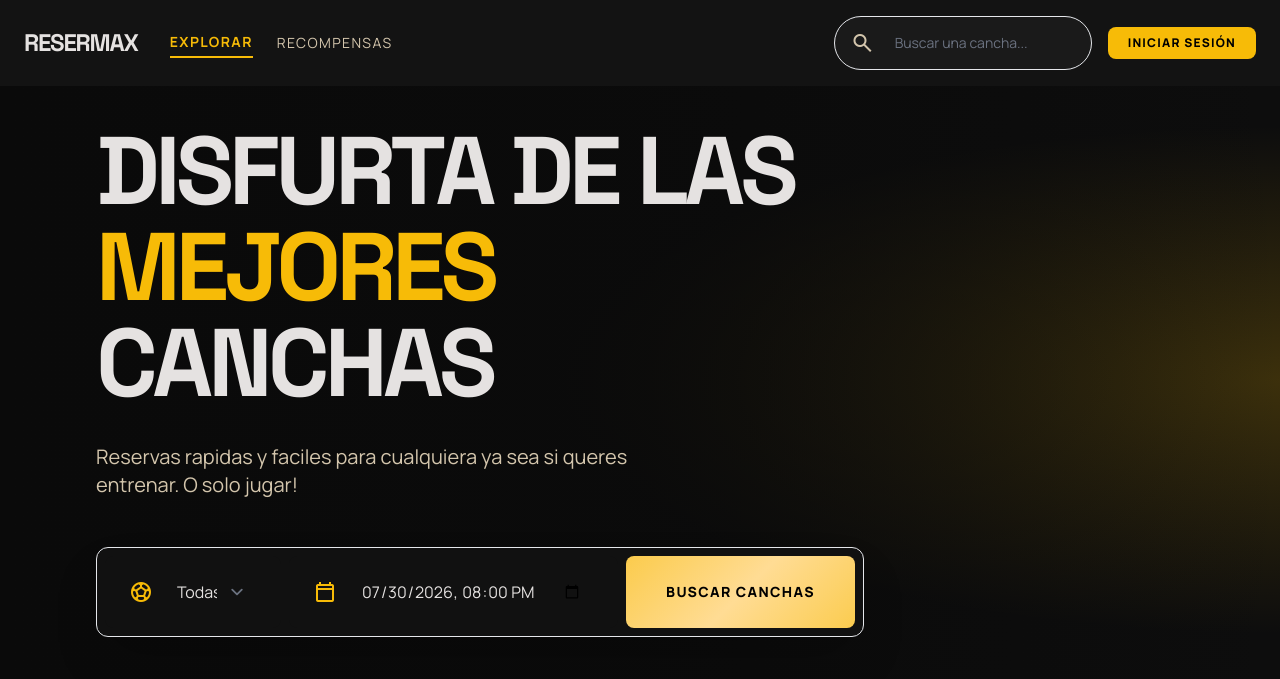
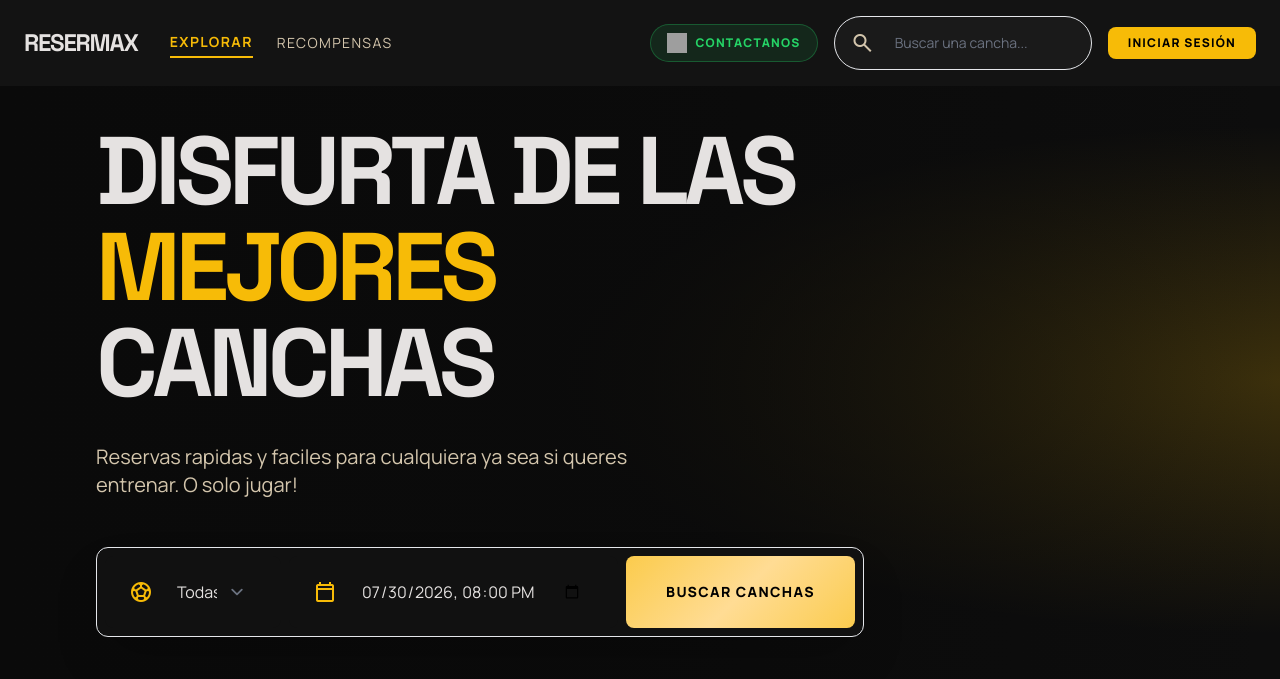
Before and after one commit to maximoattinello-blip/LSS, a Flask app: page / in a window 1280 px wide. Shown: the top 679 px of the page. Run offline with Flask 3, Linux system fonts and the light colour scheme; data comes from the database, SQL or seed files in the repository; data that the repository does not hold is empty; some libraries are stand-ins or nearby versions; grey boxes are pictures that could not be loaded.

Commit message:
Update index.html
Boton para cotactar por whatsapp

```diff
--- a/templates/index.html
+++ b/templates/index.html
@@ -26,6 +26,10 @@
 			</nav>
 		</div>
 		<div class="flex items-center gap-4">
+			<a href="https://wa.link/04eut8" target="_blank" rel="noopener" class="flex items-center gap-2 bg-[#25D366]/10 hover:bg-[#25D366]/20 border border-[#25D366]/30 px-4 py-2 rounded-full transition-all">
+				<img src="/static/images/courts/wasap-icon.png" alt="WhatsApp" class="h-5 w-5"/>
+				<span class="text-[#25D366] font-black text-xs uppercase tracking-widest hidden sm:inline">Contactanos</span>
+			</a>
 			<div class="hidden lg:flex items-center bg-surface-container-low px-4 py-2 rounded-full border border-outline-variant/15">
 				<span class="material-symbols-outlined text-on-surface-variant mr-2">search</span>
 				<input id="search-input" class="bg-transparent border-none focus:ring-0 text-sm w-48 text-on-surface outline-none" placeholder="Buscar una cancha..."/>
```
